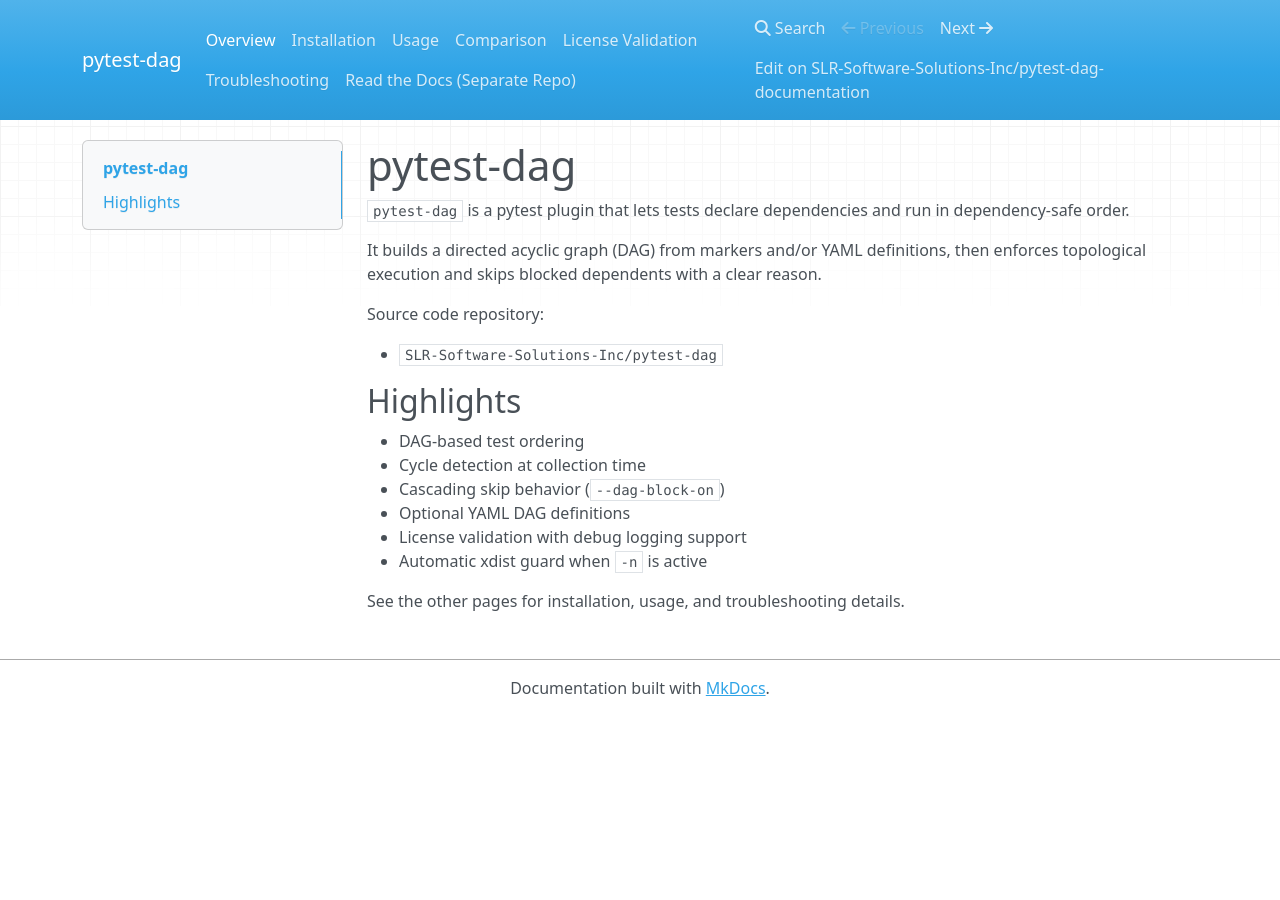
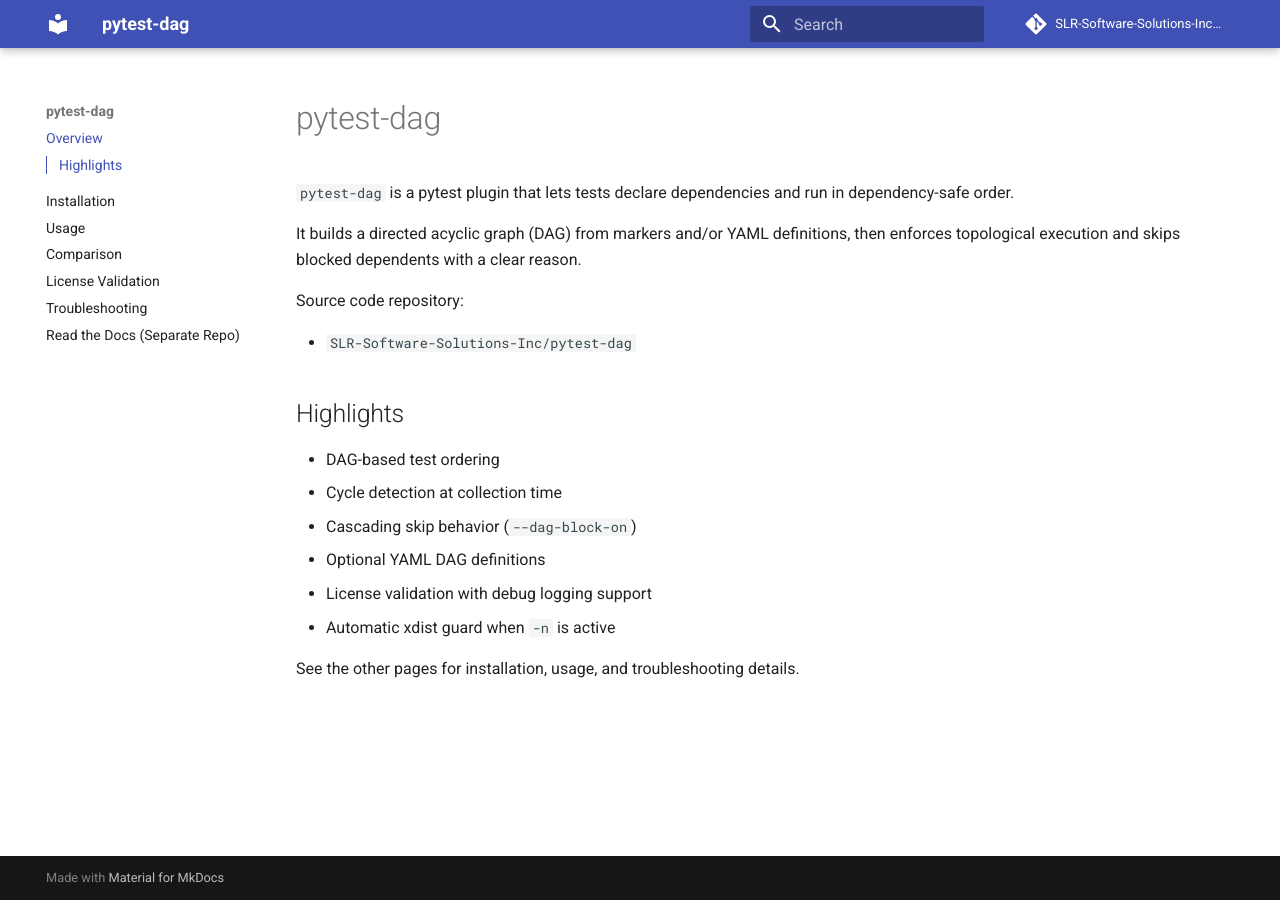
Before and after one commit to SLR-Software-Solutions-Inc/pytest-dag-documentation, an MkDocs documentation site: the page built from docs/index.md, in a window 1280 px wide. Built offline with MkDocs 1.6.1 and Material for MkDocs 9.7.7, drawn with Linux system fonts in a browser that asks for light colours; nearby versions of some CDN libraries; comment, search, counter and statistics services are not loaded.

Commit message:
moded documentation theme for clarity and workflow for building mkdoc

```diff
--- a/docs/requirements.txt
+++ b/docs/requirements.txt
@@ -1 +1,3 @@
 mkdocs>=1.6,<2
+mkdocs-material>=9,<10
+pymdown-extensions>=10,<11
--- a/mkdocs.yml
+++ b/mkdocs.yml
@@ -1,11 +1,17 @@
 site_name: pytest-dag
 site_description: Dependency-aware DAG execution for pytest
-site_url: https://pytest-dag-documentation.readthedocs-hosted.com/
+site_url: https://pytest-dag.readthedocs.io/en/latest/
 repo_url: https://github.com/SLR-Software-Solutions-Inc/pytest-dag-documentation
 repo_name: SLR-Software-Solutions-Inc/pytest-dag-documentation
 
 theme:
-  name: mkdocs
+  name: material
+  features:
+    - navigation.sections
+    - navigation.expand
+    - navigation.indexes
+    - toc.integrate
+    - content.code.copy
 
 nav:
   - Overview: index.md
@@ -20,3 +26,10 @@
   - admonition
   - tables
   - fenced_code
+  - toc:
+      permalink: true
+  - pymdownx.superfences
+  - pymdownx.highlight
+
+plugins:
+  - search
```
Also changed, not shown: docs/readthedocs-separate-repo.md (+1 -1 lines), 1 other file.
